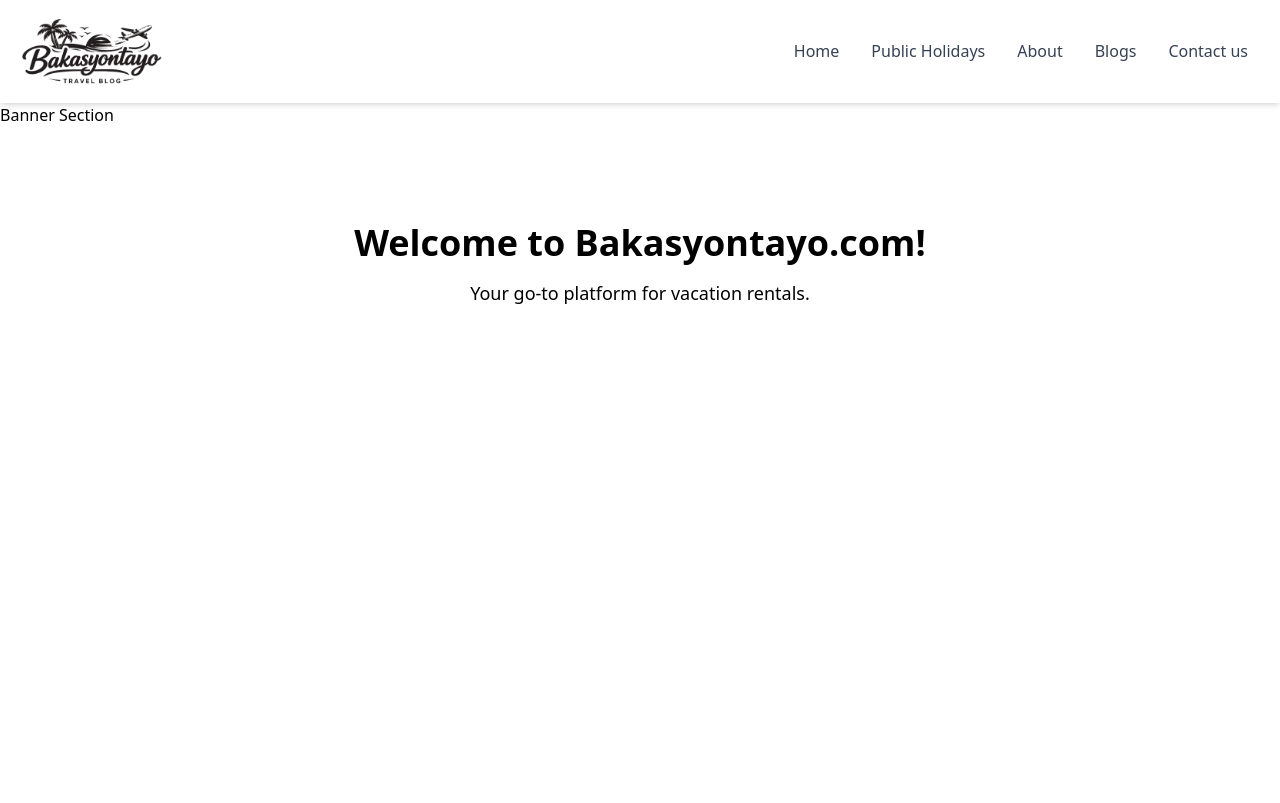
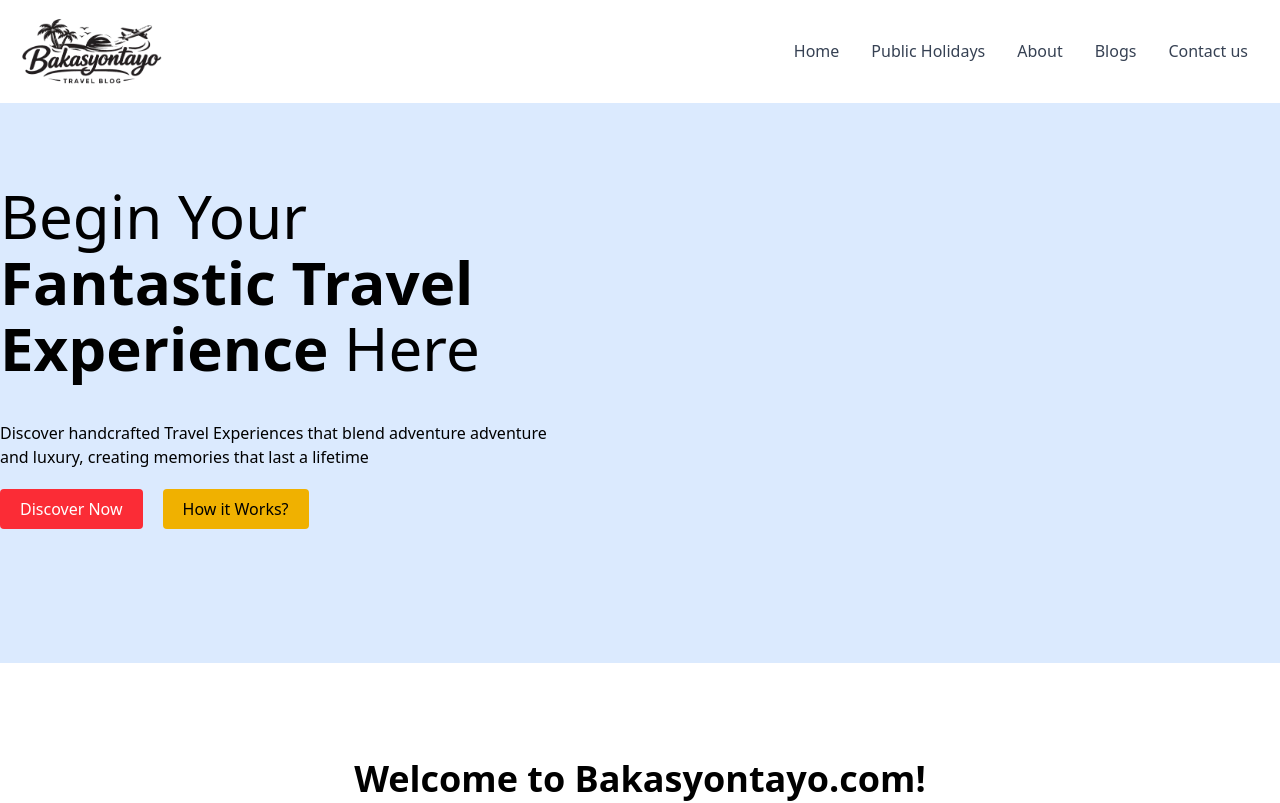
Before and after one commit to cyututsong/bakasyontayo, a Next.js app: page / in a window 1280 px wide. Shown: the top 803 px of the page. Built offline with nearby package versions, Linux system fonts and the light colour scheme.

Commit message:
Updating Banner Section

```diff
--- a/components/layout/HomeBanner.tsx
+++ b/components/layout/HomeBanner.tsx
@@ -6,7 +6,36 @@ export default function HomeBanner() {
 
     return (
 
-            <h1>Banner Section</h1>
+        <>
+            <div className="w-full h-[70vh] flex flex-col items-center pt-20 bg-blue-100">
+                <div className="container w-8xl ">
+
+                    <div className="w-xl ">
+                        <h1 className="text-2xl md:text-4xl lg:text-6xl leading-[1.1em]">
+                            Begin Your <br/>
+                            <b className=""> Fantastic Travel <br />
+                            Experience</b> Here
+                        </h1>
+                        <p className="mt-10">
+                            Discover handcrafted Travel Experiences that blend adventure
+                            adventure and luxury, creating memories that last a lifetime
+                        </p>
+
+                        <div className="mt-5 w-full flex item-start gap-x-5">
+                            <button className="px-5 py-2 bg-red-500 text-white rounded-sm font-medium cursor-pointer">Discover Now</button>
+                            <button className="px-5 py-2 bg-yellow-500 text-black rounded-sm font-medium cursor-pointer">How it Works?</button>
+                        </div>
+                    </div>
+
+
+
+
+
+
+                </div>
+            </div>
+
+        </>
 
     );
 
```
